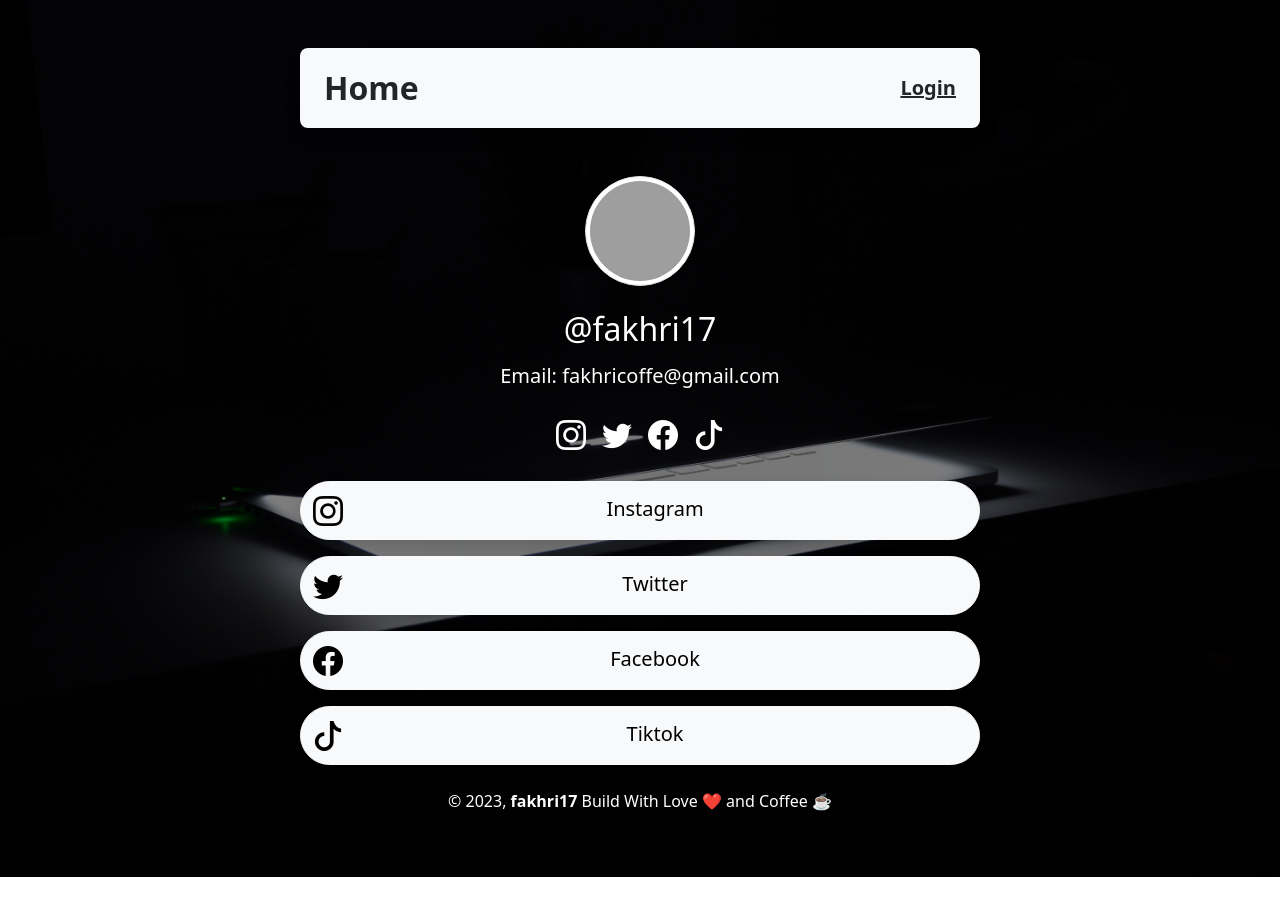
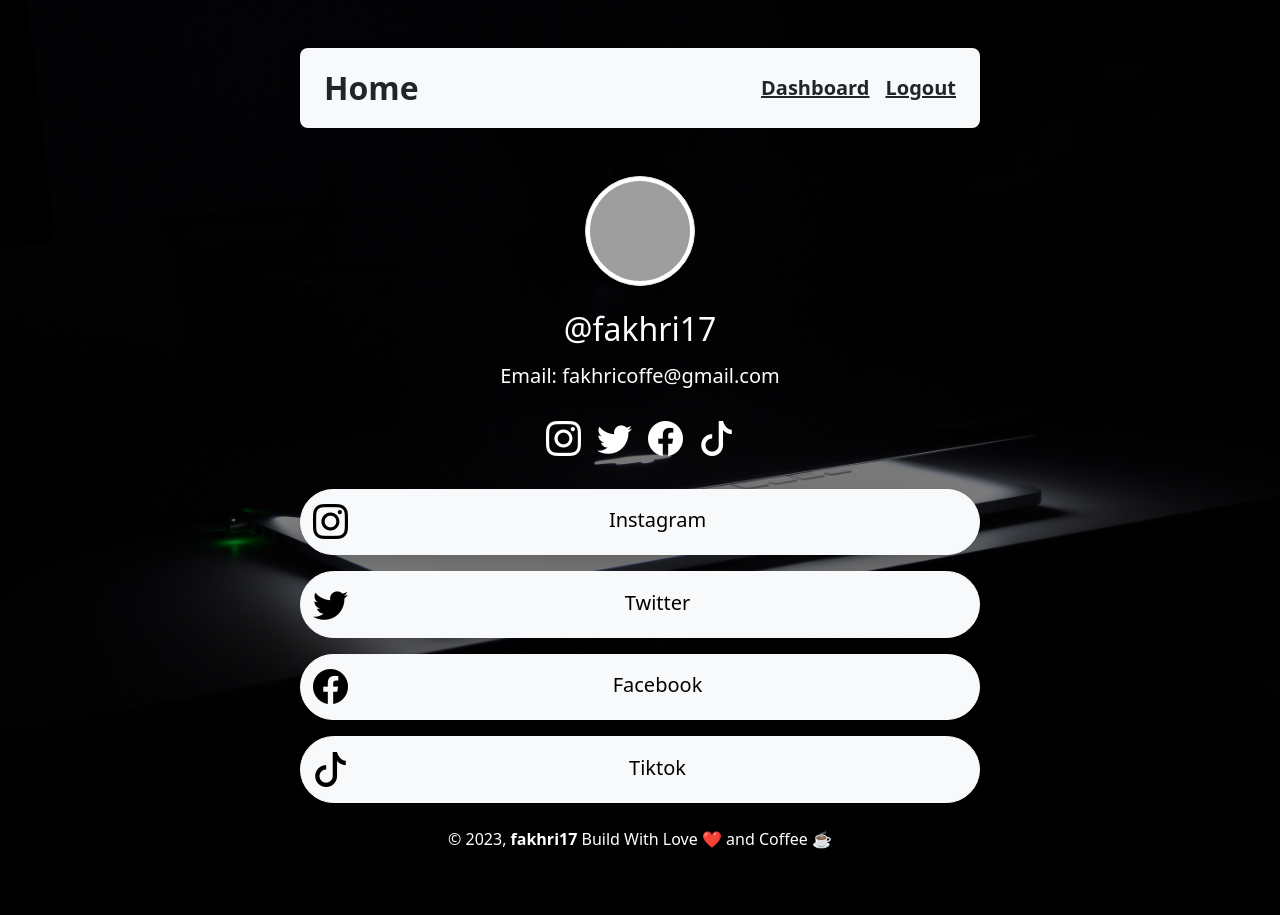
Before and after one commit to Fakhri17/simple-linktree-vue-3, a Vue app: page / in a window 1280 px wide. Before the commit the page ends 877 px from the top, so only its background shows below. Built offline with nearby package versions, Linux system fonts and the light colour scheme; sample sign-in values are in the browser's storage; grey boxes are pictures that could not be loaded.

Commit message:
fix: session storage and dashboard

```diff
--- a/src/assets/main.css
+++ b/src/assets/main.css
@@ -22,5 +22,21 @@
 }
 
 .icon-sosmed-1{
-  font-size: 30px;
+  font-size: 35px;
 }
+
+.animation-icons{
+  transition: 0.5s;
+}
+
+.animation-icons:hover{
+  transform: scale(1.5);
+}
+
+.button-sosmed-animations{
+  transition: 0.5s;
+}
+
+.button-sosmed-animations:hover{
+  transform: scale(1.1);
+}
--- a/src/components/Header.vue
+++ b/src/components/Header.vue
@@ -18,12 +18,12 @@
   export default{
     methods: {
       getUsername() {
-        return localStorage.getItem("username") === null ? this.$store.getters[`auth/${GET_USERNAME}`] : localStorage.getItem("username");
+        return sessionStorage.getItem("username") === null ? this.$store.getters[`auth/${GET_USERNAME}`] : sessionStorage.getItem("username");
       },
       resetState() {
         this.$store.commit(`auth/${SET_AUTHENTICATION}`, false);
         this.$store.commit(`auth/${SET_USERNAME}`, "");
-        localStorage.removeItem("username");
+        sessionStorage.removeItem("username");
         this.$router.push("/login");
       }
     },
--- a/src/views/DashboardSimpleView.vue
+++ b/src/views/DashboardSimpleView.vue
@@ -39,7 +39,7 @@
     },
     data(){
       return{
-        username: localStorage.getItem("username"),
+        username: sessionStorage.getItem("username"),
       }
     },
     setup() {
@@ -92,7 +92,7 @@
       }
     },
     mounted(){
-      if(localStorage.getItem("username") == null){
+      if(sessionStorage.getItem("username") == null){
         this.$router.push("/login");
       }
     }
--- a/src/views/HomeView.vue
+++ b/src/views/HomeView.vue
@@ -19,13 +19,13 @@
         </div>
         <div class="d-flex justify-content-center my-3">
           <a v-for="item in sosmed" :key="item" :href="item.link" target="_blank"
-            class="text-white mx-2">
-            <i :class="`bi bi-${item.icon} icon-sosmed-1`"></i>
+            class="text-white mx-2 animation-icons">
+            <i :class="`bi bi-${item.icon} icon-sosmed-1 animation-icons`"></i>
           </a>
         </div>
         <div class="my-4">
           <a v-for="item in sosmed" :key="item" :href="item.link" target="_blank"
-            class="btn btn-light w-100 rounded-pill shadow d-flex align-items-center mb-3">
+            class="btn btn-light button-sosmed-animations w-100 rounded-pill shadow d-flex align-items-center mb-3">
             <i :class="`bi bi-${item.icon} icon-sosmed-1`"></i>
             <div class="mb-1 text-center w-100 h5">{{ item.name }}</div>
           </a>
--- a/src/views/LoginView.vue
+++ b/src/views/LoginView.vue
@@ -51,7 +51,7 @@
         if(this.input.username != "" && this.input.password != ""){
           // this.output = "Authentication complete"
           //stores true to the set_authentication and username to the set_username
-          localStorage.setItem("username", this.input.username);
+          sessionStorage.setItem("username", this.input.username);
           this.$store.commit(`auth/${SET_AUTHENTICATION}`, true);
           this.$store.commit(`auth/${SET_USERNAME}`, this.input.username);
           // this.output = "Authentication complete."
```
